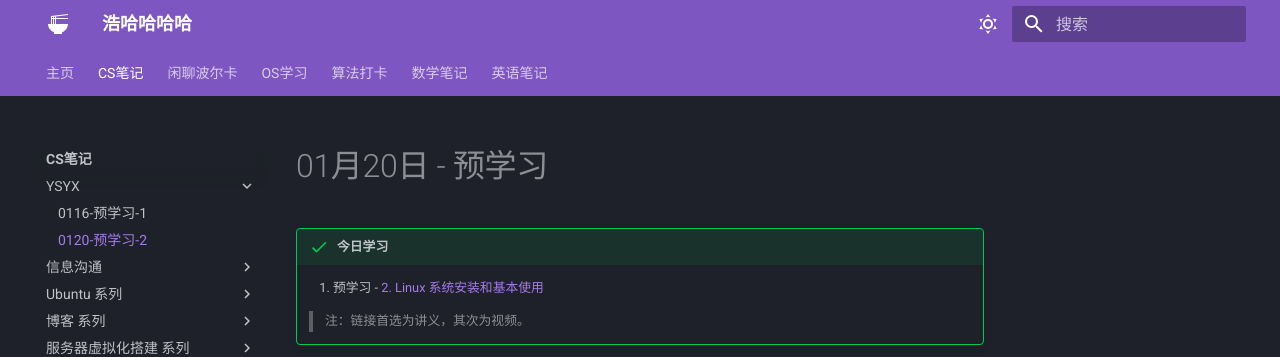
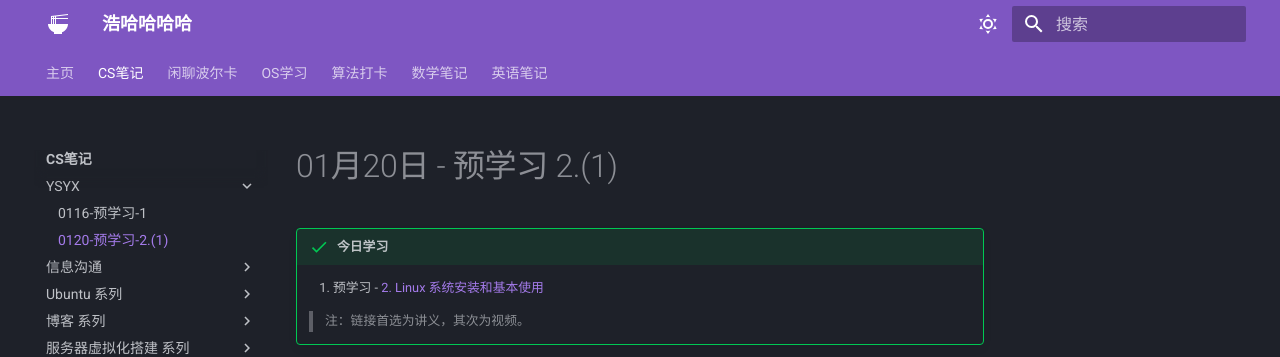
Before and after one commit to Haohahahaha/cs, an MkDocs documentation site: the page built from docs/ysyx/0120/log.md, in a window 1280 px wide and 991 px high. Shown: the top 357 px of the window. Built offline with MkDocs 1.6.1 and Material for MkDocs 9.7.7, drawn with Linux system fonts in a browser that asks for light colours.

Commit message:
2025-01-21_02:21:54 update

```diff
--- a/docs/ysyx/0120/log.md
+++ b/docs/ysyx/0120/log.md
@@ -1,4 +1,4 @@
-# 01月20日 - 预学习
+# 01月20日 - 预学习 2.(1)
 
 !!! success "今日学习"
 
--- a/mkdocs.yml
+++ b/mkdocs.yml
@@ -45,7 +45,7 @@ nav:
     - YSYX:
       - ysyx/index.md
       - 0116-预学习-1: ysyx/0116/log.md
-      - 0120-预学习-2: ysyx/0120/log.md
+      - 0120-预学习-2.(1): ysyx/0120/log.md
     - 信息沟通:
       - 信息的编解码能力: greenhand/de-en-code/de-en-code-info.md
       - 提问の二三事: greenhand/ask-question-zbt/ask-zbt.md
```
